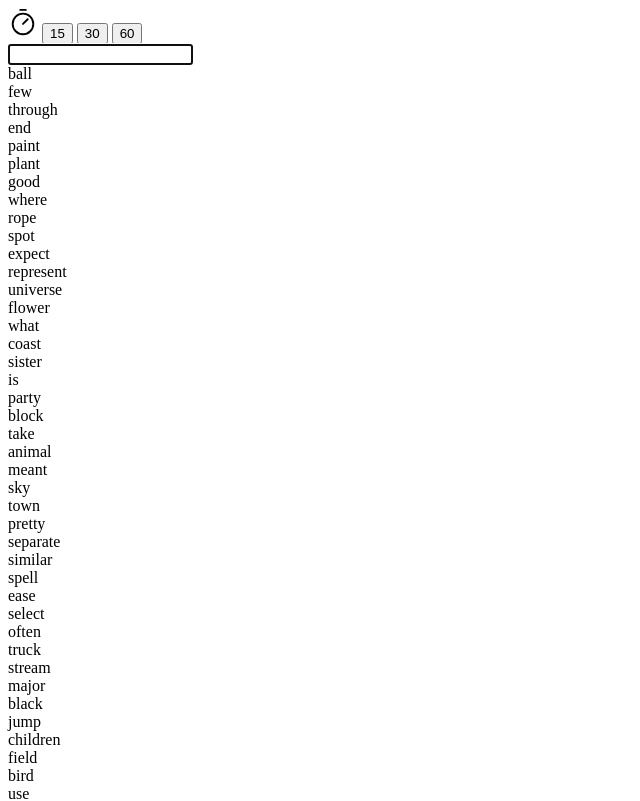
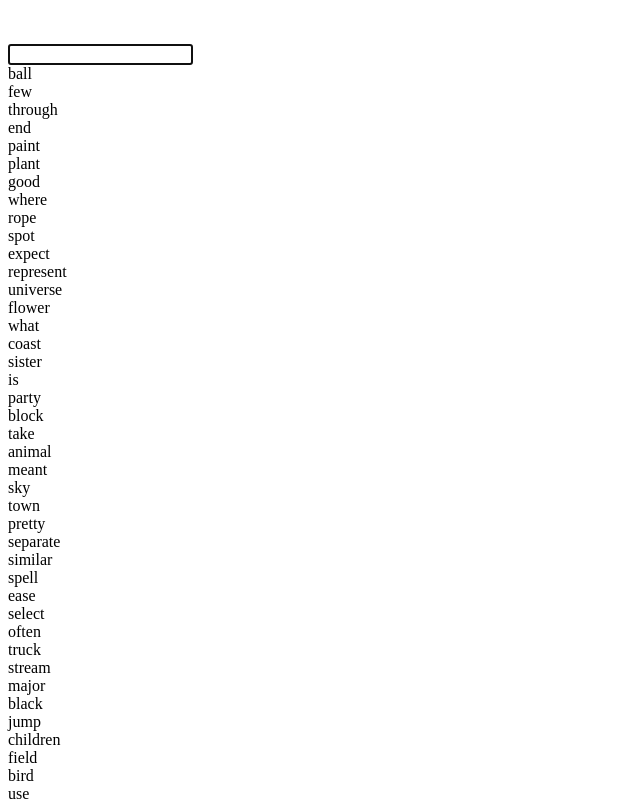
Before and after one commit to 0baraa/dolphintype, a SvelteKit app: page / in a window 1280 px wide. Shown: the top 801 px of the page, without its empty margins (0-640 px from the left). Built offline with nearby package versions, Linux system fonts and the light colour scheme.

Commit message:
Position timer div absolutely so it does not push words div down

```diff
--- a/src/routes/+page.svelte
+++ b/src/routes/+page.svelte
@@ -260,8 +260,10 @@
 </script>
 
 <main class="flex min-h-screen flex-col items-center justify-center bg-gray-100">
+  <div class="relative">
     <div
-    class="m-4 flex space-x-10 rounded-lg bg-gray-200 p-2 text-2xl text-gray-400 transition-opacity duration-300"
+      class="absolute m-4 flex space-x-4 rounded-lg bg-gray-200 p-2 text-sm text-gray-400 transition-opacity duration-300 md:space-x-10 md:text-2xl"
+      style="top: -5rem; left: 50%; transform: translateX(-50%);"
       class:opacity-0={testStartTime != 0}
       class:pointer-events-none={testStartTime != 0}
     >
@@ -349,4 +351,5 @@
         class:blink-caret={testStartTime == 0}
       ></div>
     </div>
+  </div>
 </main>
```
Lines whose indentation alone changed are shown as unchanged.
